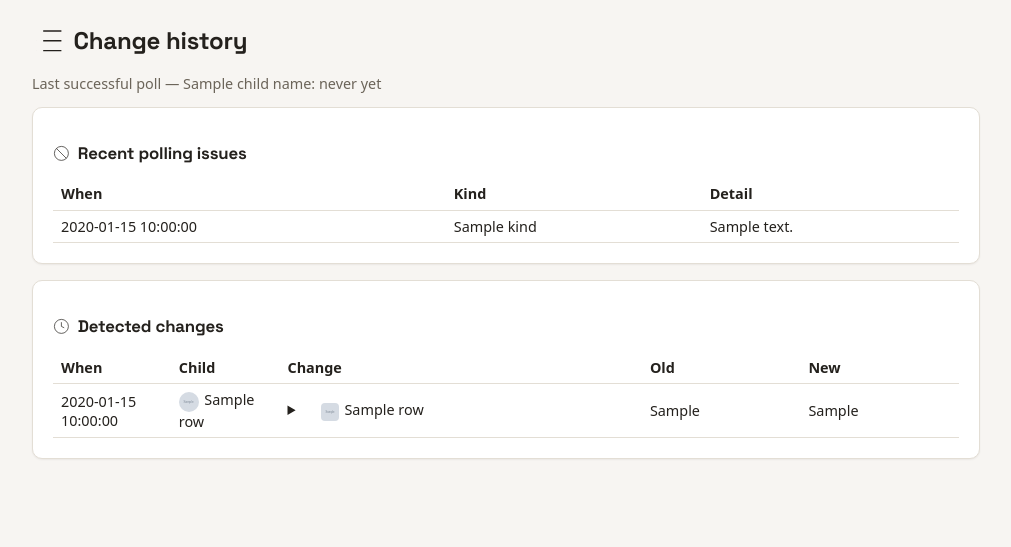
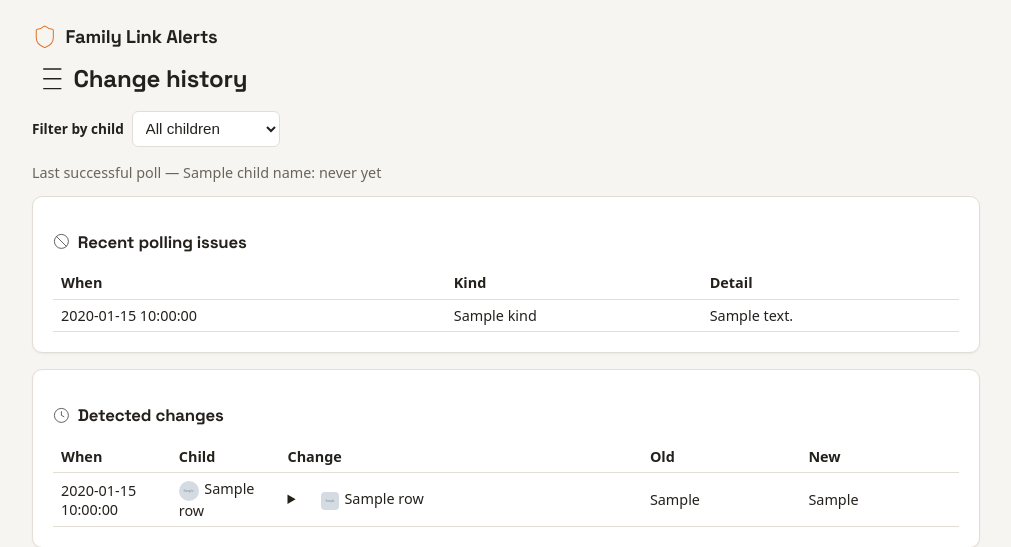
Before and after one commit to MikeKemmerer/GoogleFamilyLinkAlerts, a FastAPI app: template app/templates/history.html in a window 1280 px wide. Shown: the top 547 px of the page, without its empty margins (134-1145 px from the left). Run offline with FastAPI, Linux system fonts and the light colour scheme; the template is opened without the code that fills it: most values are stand-ins (such as "Sample title", 1, 10 or a date in 2020); grey boxes marked "Sample" are stand-in pictures; parts of the project's set-up code (start-up, migrations or seed data) failed here and were passed over.

Commit message:
Fix theme persistence, add site logo, History child filter, reorder Settings
- Add render() helper in deps.py that always injects the saved theme into
  every page's context (status/history/settings/setup), fixing a bug where
  the theme only actually applied on the Settings page and every other page
  silently fell back to Auto.
- Replace the nav bar's client-only theme toggle with a POST /toggle-theme
  endpoint that persists immediately (cycles Auto -> Light -> Dark -> Auto),
  instead of resetting on the next page navigation.
- Add a persistent site logo/title above the nav on every page.
- History page: add a Filter by child dropdown.
- Settings page: move App Rules to sit between Children and Notifications.
- Add icon-contrast sprite symbol for the Auto theme state.
- Add tests for theme toggling/persistence and History child filtering.

Co-authored-by: Copilot <223556219+Copilot@users.noreply.github.com>

```diff
--- a/app/__init__.py
+++ b/app/__init__.py
@@ -6,4 +6,4 @@ commit as the matching `CHANGELOG.md` entry and just before tagging
 `vX.Y.Z` (see README "Updating" for the full release runbook), so the
 version shown in the UI always matches the git tag / GHCR image tag.
 """
-__version__ = "1.8.0"
+__version__ = "1.8.1"
--- a/app/static/style.css
+++ b/app/static/style.css
@@ -76,6 +76,16 @@ a:hover { color: var(--accent-hover); }
 .icon { width: 1em; height: 1em; stroke: currentColor; fill: none; flex-shrink: 0; }
 .icon-lg { width: 1.4em; height: 1.4em; }
 
+/* Site brand/logo, shown above the nav on every page. */
+.site-header { display: flex; align-items: center; gap: 0.5rem; margin-bottom: 0.75rem; }
+.site-brand { display: flex; align-items: center; gap: 0.5rem; text-decoration: none; color: var(--text); }
+.site-brand:hover { color: var(--accent); }
+.logo-icon { width: 1.6rem; height: 1.6rem; color: var(--accent); }
+.site-title {
+  font-family: "Space Grotesk", system-ui, sans-serif; font-weight: 700; font-size: 1.15rem;
+  letter-spacing: -0.01em;
+}
+
 /* -- Top nav: single responsive segmented bar. Same markup on phone and
    desktop -- equal-width icon+label segments spanning the header. */
 .top-nav {
@@ -89,8 +99,9 @@ a:hover { color: var(--accent-hover); }
 }
 .top-nav a.active { color: var(--accent); border-bottom-color: var(--accent); }
 .top-nav a:hover { background: var(--surface-alt); }
+.theme-toggle-form { flex: 0 0 auto; margin: 0; display: flex; }
 .top-nav .theme-toggle {
-  flex: 0 0 auto; padding: 0.6rem 0.75rem; cursor: pointer; background: none; border: none;
+  flex: 0 0 auto; margin: 0; padding: 0.6rem 0.75rem; cursor: pointer; background: none; border: none;
   color: var(--text-muted); display: flex; align-items: center;
 }
 .top-nav .theme-toggle:hover { color: var(--accent); background: var(--surface-alt); }
@@ -139,6 +150,11 @@ button:hover, .btn:hover { background: var(--accent-hover); }
   font-size: 0.85rem; color: var(--text-muted);
 }
 .pill-toggle input:checked + span { background: var(--accent); color: var(--accent-contrast); }
+
+/* History page's child filter dropdown. */
+.filter-bar { display: flex; align-items: center; gap: 0.5rem; margin-bottom: 1rem; }
+.filter-bar label { margin: 0; font-weight: 600; font-size: 0.85rem; }
+.filter-bar select { margin: 0; width: auto; }
 
 table { width: 100%; border-collapse: collapse; margin-top: 0.5rem; }
 th, td { text-align: left; padding: 0.4rem 0.5rem; border-bottom: 1px solid var(--border); font-size: 0.9rem; }
--- a/app/templates/base.html
+++ b/app/templates/base.html
@@ -19,6 +19,12 @@
   </script>
 </head>
 <body class="{% block body_class %}{% endblock %}">
+  <header class="site-header">
+    <a href="/" class="site-brand">
+      <svg class="icon logo-icon"><use href="/static/icons.svg#icon-shield"></use></svg>
+      <span class="site-title">Family Link Alerts</span>
+    </a>
+  </header>
   {% if setup_completed %}
   <nav class="top-nav">
     <a href="/" class="{% if request.url.path == '/' %}active{% endif %}">
@@ -30,9 +36,12 @@
     <a href="/settings" class="{% if request.url.path == '/settings' %}active{% endif %}">
       <svg class="icon icon-lg"><use href="/static/icons.svg#icon-settings"></use></svg>Settings
     </a>
-    <button type="button" class="theme-toggle" onclick="document.documentElement.setAttribute('data-theme', document.documentElement.getAttribute('data-theme') === 'dark' ? 'light' : 'dark')" title="Toggle light/dark (this browser only until saved in Settings)">
-      <svg class="icon icon-lg"><use href="/static/icons.svg#icon-sun"></use></svg>
-    </button>
+    <form method="post" action="/toggle-theme" class="theme-toggle-form">
+      <input type="hidden" name="next" value="{{ request.url.path }}{% if request.url.query %}?{{ request.url.query }}{% endif %}">
+      <button type="submit" class="theme-toggle" title="Theme: {{ theme|default('auto')|capitalize }} (click to change)">
+        <svg class="icon icon-lg"><use href="/static/icons.svg#icon-{{ {'light': 'sun', 'dark': 'moon'}.get(theme, 'contrast') }}"></use></svg>
+      </button>
+    </form>
   </nav>
   {% endif %}
   {% block content %}{% endblock %}
--- a/app/templates/history.html
+++ b/app/templates/history.html
@@ -3,6 +3,18 @@
 {% block body_class %}wide{% endblock %}
 {% block content %}
 <h1><svg class="icon icon-lg"><use href="/static/icons.svg#icon-list"></use></svg>Change history</h1>
+
+{% if children %}
+<form method="get" action="/history" class="filter-bar">
+  <label for="child_id">Filter by child</label>
+  <select id="child_id" name="child_id" onchange="this.form.requestSubmit()">
+    <option value="" {% if not selected_child_id %}selected{% endif %}>All children</option>
+    {% for c in children %}
+      <option value="{{ c.id }}" {% if c.id == selected_child_id %}selected{% endif %}>{{ c.name }}</option>
+    {% endfor %}
+  </select>
+</form>
+{% endif %}
 
 {% if child_names %}
 <p class="muted">
--- a/app/templates/status.html
+++ b/app/templates/status.html
@@ -1,7 +1,7 @@
 {% extends "base.html" %}
 {% block title %}Status — Family Link Alerts{% endblock %}
 {% block content %}
-<h1><svg class="icon icon-lg"><use href="/static/icons.svg#icon-shield"></use></svg>Family Link Alerts</h1>
+<h1><svg class="icon icon-lg"><use href="/static/icons.svg#icon-house"></use></svg>Status</h1>
 
 {% if polled %}<div class="flash">Poll cycle complete -- check History for any detected changes.</div>{% endif %}
 
--- a/app/web/status.py
+++ b/app/web/status.py
@@ -10,7 +10,7 @@ from ..db import settings_store
 from ..db.models import Child, LatestSnapshot
 from ..diff.labels import device_names_from_snapshot, format_minutes
 from ..poller import poll_once
-from .deps import build_auth_client, get_db, last_poll_times, templates
+from .deps import build_auth_client, get_db, last_poll_times, render
 
 router = APIRouter()
 
@@ -84,7 +84,7 @@ async def root(request: Request, session: Session = Depends(get_db), polled: boo
 
     device_summaries = _build_device_summaries(session, enabled_children)
 
-    return templates.TemplateResponse(request, "status.html", {
+    return render(request, "status.html", session, {
         "setup_completed": True,
         "polled": polled,
         "auth_healthy": healthy,
```
Also changed, not shown: app/templates/settings.html (+40 -40 lines), app/web/deps.py (+14 -0 lines), app/web/history.py (+12 -4 lines), app/web/settings.py (+28 -3 lines), app/web/setup.py (+5 -5 lines), tests/test_web.py (+44 -0 lines), CHANGELOG.md, app/static/icons.svg.
